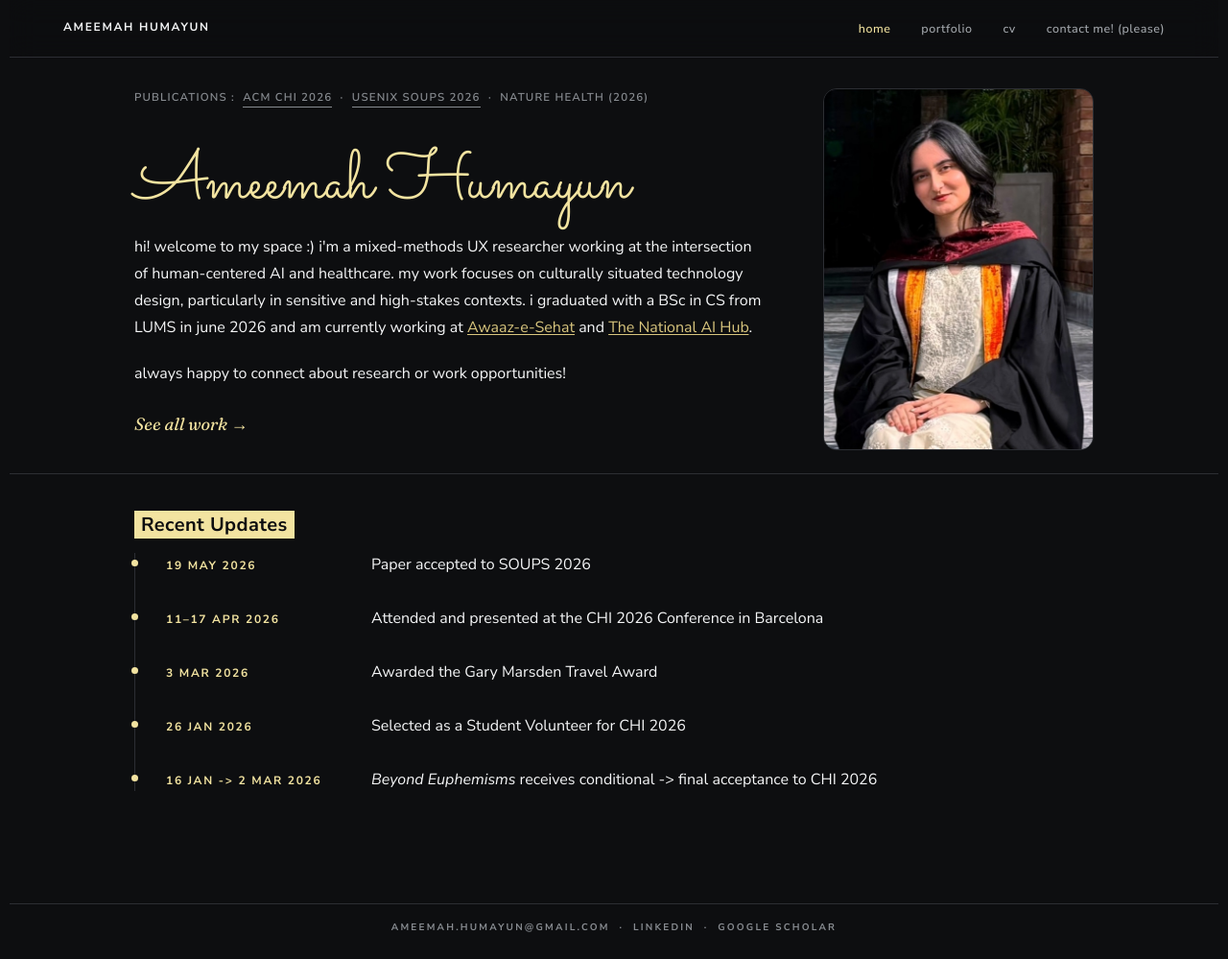
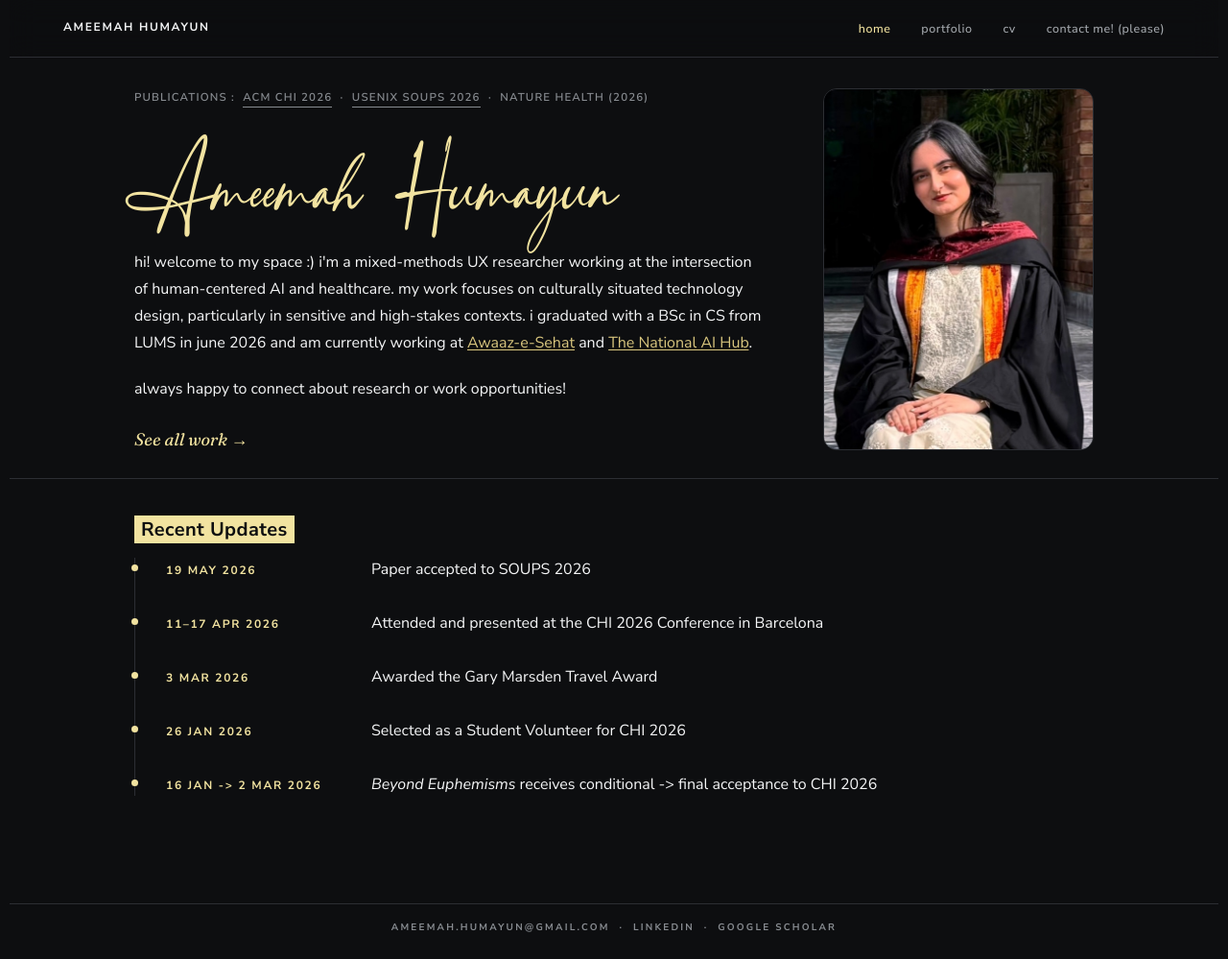
Before and after one commit to ameemahumayun/ameemahumayun.github.io, a Jekyll site: the page built from index.html, in a window 1280 px wide and 999 px high. Shown: the whole window at 96% size. Built offline with Jekyll 4.4.1, drawn with Linux system fonts in a browser that asks for light colours.

Commit message:
Use Priestacy signature font for homepage name
Self-host the Priestacy webfont (personal-use licensed) instead of
Sacramento for the hero name, converted from the supplied .otf to
.woff2. Bump the heading's bottom margin so its descenders clear the
intro paragraph below.

```diff
--- a/assets/css/components.css
+++ b/assets/css/components.css
@@ -814,8 +814,16 @@ details[open] .accordion__icon::after { opacity: 0; }                          /
 
 
 /* 29. SIGNATURE TEXT (hand-written name, homepage hero) -------------------- */
+/* Self-hosted (personal-use licensed) — not a Google Fonts import. */
+@font-face {
+  font-family: "Priestacy";
+  src: url("/assets/fonts/priestacy.woff2") format("woff2");
+  font-weight: 400;
+  font-style: normal;
+  font-display: swap;
+}
 .signature-text {
-  font-family: "Sacramento", cursive;
+  font-family: "Priestacy", "Sacramento", cursive;
   font-weight: 400;
   font-style: normal;
   color: var(--color-accent);
--- a/index.html
+++ b/index.html
@@ -15,7 +15,7 @@ description: Mixed-methods UX researcher working on human-centered AI for health
         <a href="https://www.usenix.org/conference/soups2026/presentation/shanza" target="_blank" rel="noopener" class="link-quiet link-underline-mute">USENIX SOUPS 2026</a> &nbsp;·&nbsp;
         <span>Nature Health (2026)</span>
       </p>
-      <h1 class="signature-text" style="margin-top:2.5rem;margin-bottom:0.75rem;">Ameemah Humayun</h1>
+      <h1 class="signature-text" style="margin-top:2.5rem;margin-bottom:1.75rem;">Ameemah Humayun</h1>
       <p class="lead" style="max-width:660px;font-size:var(--text-base);line-height:1.75;margin-bottom:1.25rem;">hi! welcome to my space :) i'm a mixed-methods UX researcher working at the intersection of human-centered AI and healthcare. my work focuses on culturally situated technology design, particularly in sensitive and high-stakes contexts. i graduated with a BSc in CS from LUMS in june 2026 and am currently working at <a href="https://www.awaazesehat.com/" target="_blank" rel="noopener" class="link-teal">Awaaz-e-Sehat</a> and <a href="https://thenationalaihub.com/" target="_blank" rel="noopener" class="link-teal">The National AI Hub</a>.</p>
       <p class="lead" style="max-width:660px;font-size:var(--text-base);line-height:1.75;margin-bottom:1.25rem;">always happy to connect about research or work opportunities!</p>
       <p style="margin-top:1.5rem;">
```
Also changed, not shown: assets/fonts/priestacy.woff2 (added).
